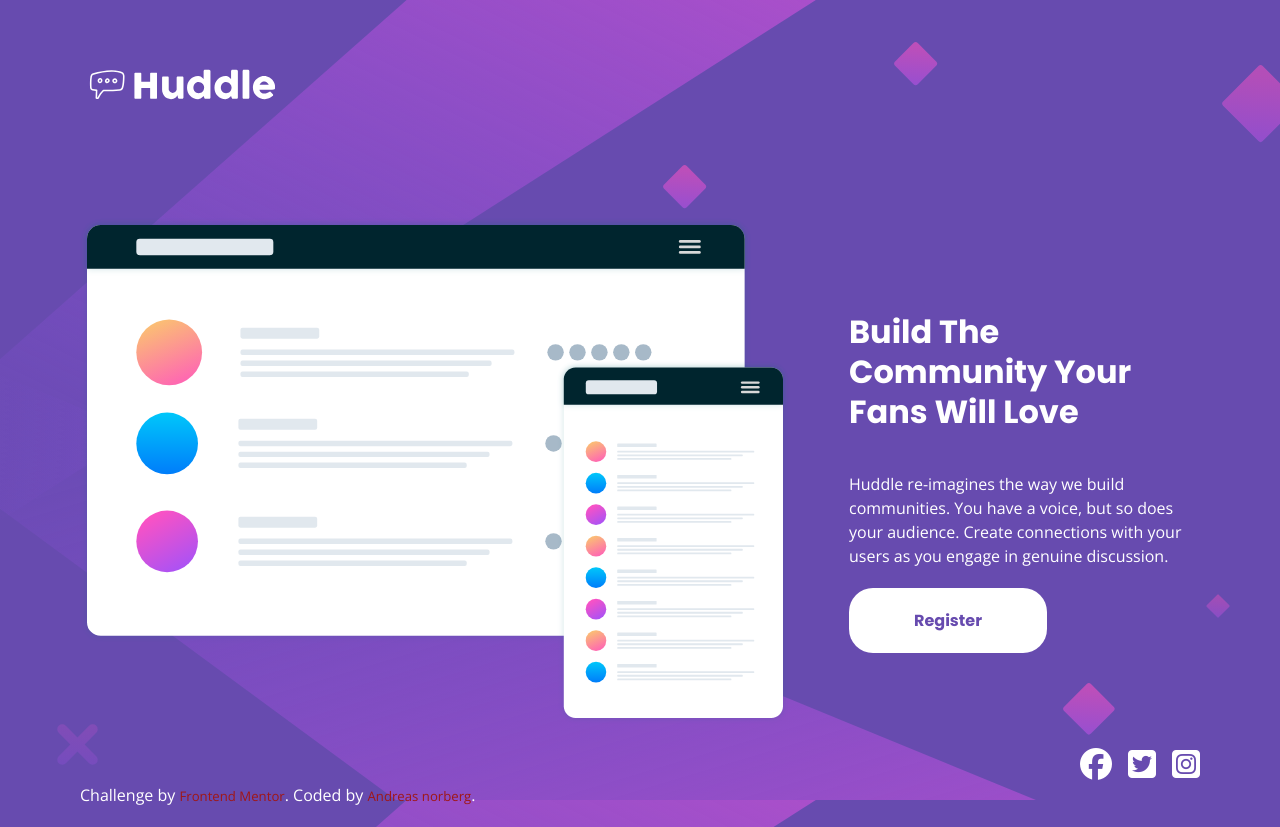
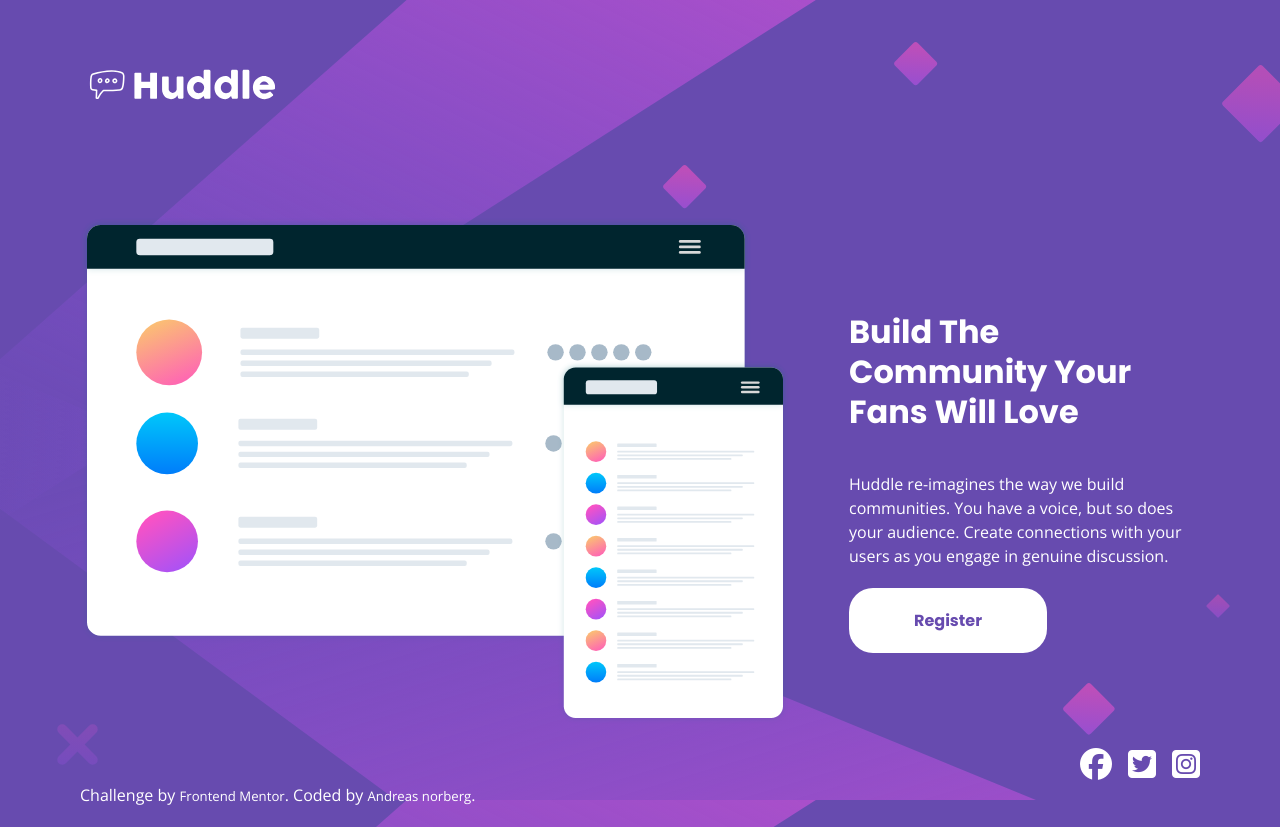
Before and after one commit to Andylicous/Huddle-LP-FrontendMentor, a plain HTML site: page index.html in a window 1280 px wide. Drawn offline with nearby package versions, Linux system fonts and the light colour scheme.

Commit message:
Updated link color

```diff
--- a/style.css
+++ b/style.css
@@ -22,7 +22,7 @@ body {
 .attribution a {
   font-size: 0.825rem;
   text-decoration: none;
-  color: rgb(160, 23, 23);
+  color: #fff;
 }
 
 h1 {
```
